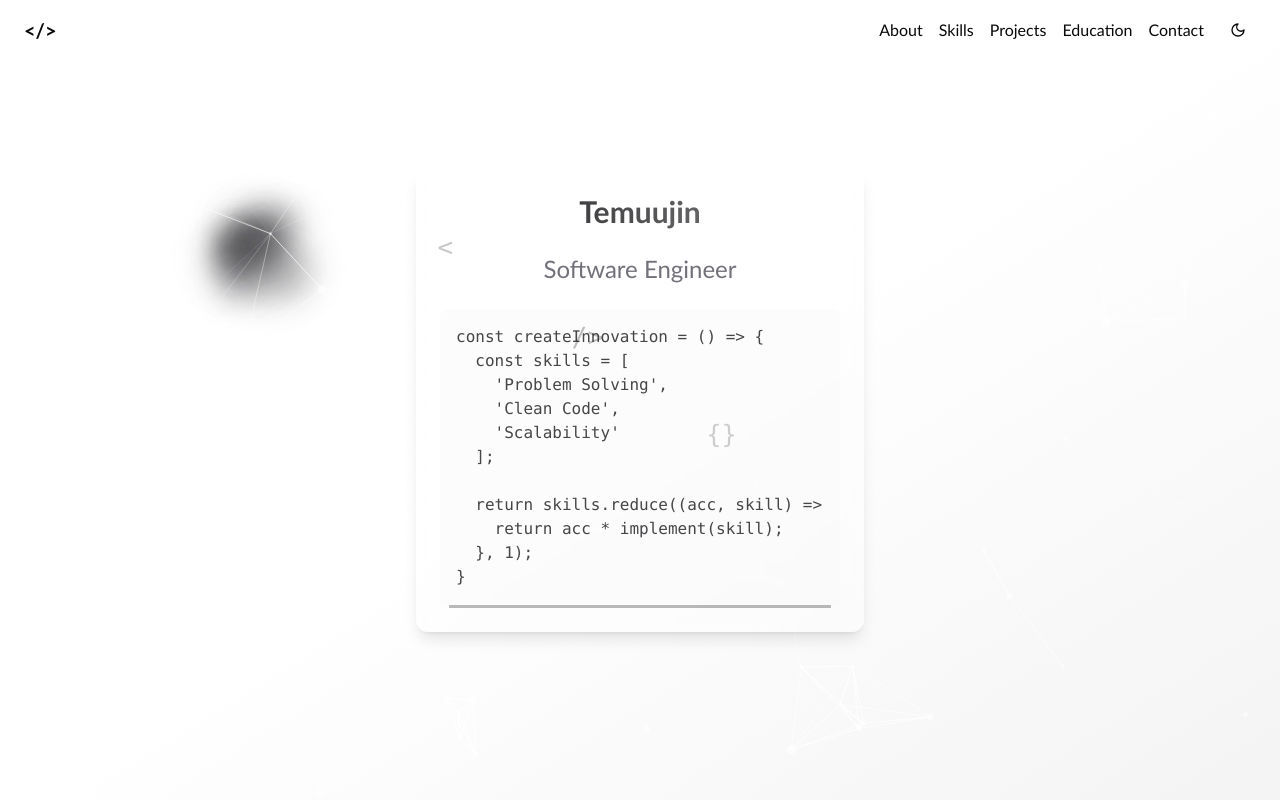
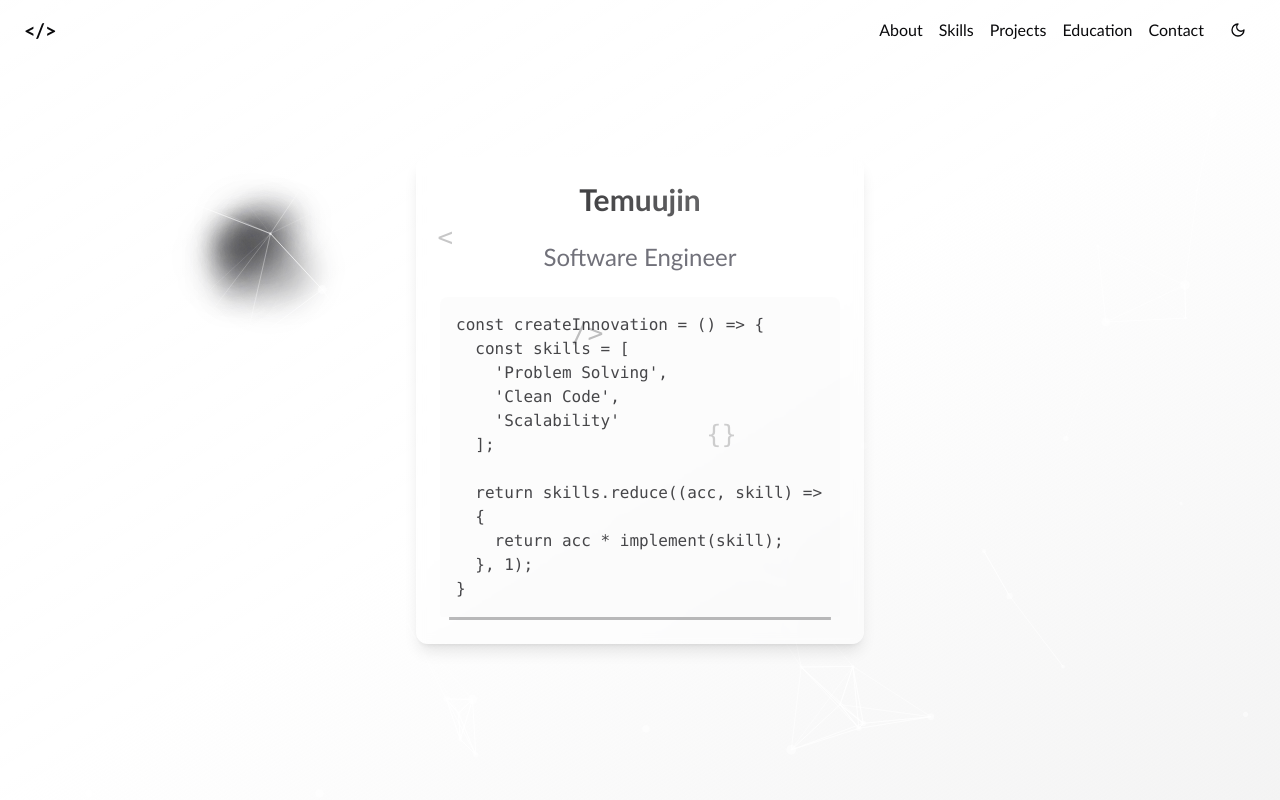
Before and after one commit to mkae8/mkae-portfolio, a Next.js app in the folder client/: page / in a window 1280 px wide. Shown: the top 800 px of the page. Built offline with nearby package versions, Linux system fonts and the light colour scheme.

Commit message:
deployment

```diff
--- a/client/app/components/Hero.tsx
+++ b/client/app/components/Hero.tsx
@@ -100,7 +100,7 @@ export const Hero = () => {
         </p>
         <div className="relative mx-auto overflow-hidden rounded-lg">
           <div className="bg-secondary/30 p-3 sm:p-4 text-left">
-            <pre className="text-xs sm:text-sm md:text-base overflow-hidden">
+            <pre className="text-xs sm:text-sm md:text-base w-full">
               <code className="text-primary/80">
                 {`const createInnovation = () => {
   const skills = [
@@ -109,7 +109,8 @@ export const Hero = () => {
     'Scalability'
   ];
 
-  return skills.reduce((acc, skill) => {
+  return skills.reduce((acc, skill) =>
+  {
     return acc * implement(skill);
   }, 1);
 }`}
```
